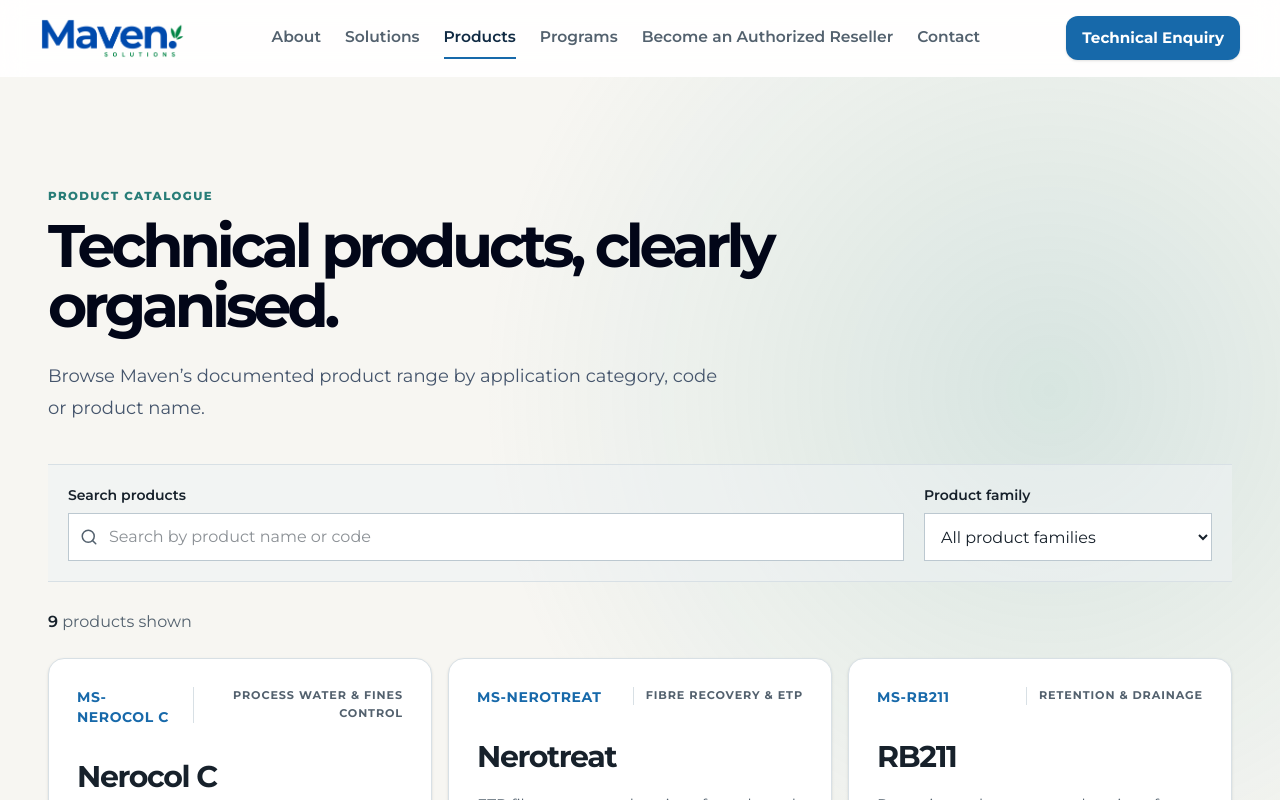
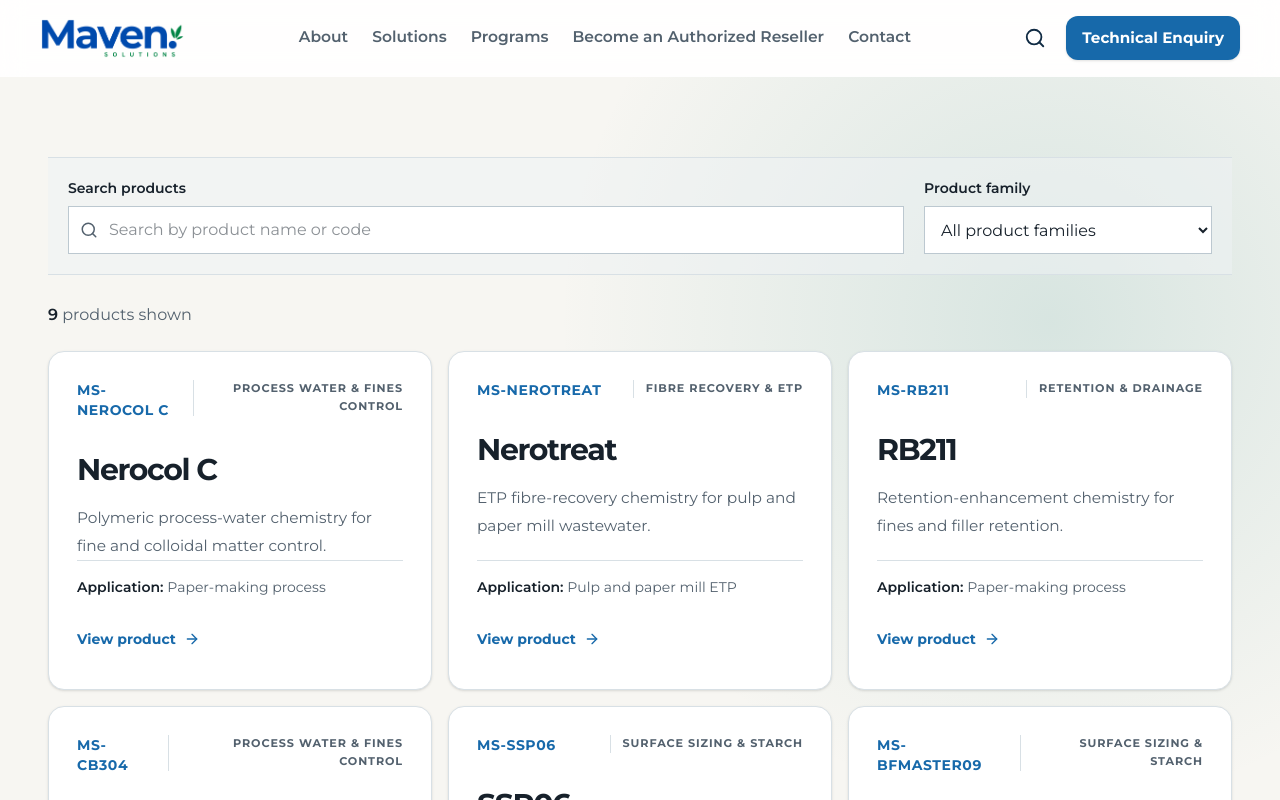
Before and after one commit to Rohan-Gautam/maven-solutions, a Next.js app: page /products in a window 1280 px wide. Shown: the top 800 px of the page. Built offline with nearby package versions, Linux system fonts and the light colour scheme.

Commit message:
updates-2 changed product page navigation

```diff
--- a/src/app/products/page.tsx
+++ b/src/app/products/page.tsx
@@ -1,7 +1,12 @@
-import { Metadata } from "next";
-import { Container } from "@/components/Container";
-import { ProductCatalog } from "@/components/ProductCatalog";
-import { products, productCategories } from "@/data/products";
-import { pageMetadata } from "@/lib/seo";
+import {Metadata} from "next";
+import {Container} from "@/components/Container";
+import {ProductCatalog} from "@/components/ProductCatalog";
+import {products, productCategories} from "@/data/products";
+import {pageMetadata} from "@/lib/seo";
+
 export const metadata: Metadata = pageMetadata("Paper Industry Chemicals", "Browse Maven Solutions process chemicals for retention, drainage, fibre recovery, process water, surface sizing and starch applications.", "/products");
-export default function Products() { return <section className="py-20 sm:py-28"><Container><p className="eyebrow">Product catalogue</p><h1 className="mt-3 max-w-3xl text-5xl font-bold tracking-[-.07em] text-slate-950 sm:text-6xl">Technical products, clearly organised.</h1><p className="mt-6 max-w-2xl text-lg leading-8 text-slate-600">Browse Maven’s documented product range by application category, code or product name.</p><ProductCatalog products={products} categories={productCategories} /></Container></section>; }
+export default function Products() {
+    return <section className="py-20 sm:py-10"><Container><ProductCatalog products={products}
+                                                                                        categories={productCategories}/></Container>
+    </section>;
+}
--- a/src/components/Header.tsx
+++ b/src/components/Header.tsx
@@ -1,7 +1,7 @@
 "use client";
 
 import Link from "next/link";
-import { Menu, X } from "lucide-react";
+import { Menu, X, Search } from "lucide-react";
 import { useEffect, useState } from "react";
 import { usePathname } from "next/navigation";
 import { navigation } from "@/data/company";
@@ -53,9 +53,14 @@ export function Header() {
             );
           })}
         </nav>
-        <Link href="/contact" className="hidden min-h-11 items-center rounded-md bg-[#1769aa] px-4 text-[.95rem] font-bold text-white shadow-sm transition duration-200 hover:-translate-y-px hover:bg-[#102a43] hover:shadow-md active:translate-y-0 active:scale-[.98] xl:inline-flex">
-          Technical Enquiry
-        </Link>
+        <div className="hidden items-center gap-5 xl:flex">
+          <Link href="/products" aria-label="Search Products" className={`transition duration-200 active:scale-[.96] ${isTransparent ? "text-white hover:text-white/80" : "text-[#102a43] hover:text-[#1769aa]"}`}>
+            <Search size={22} />
+          </Link>
+          <Link href="/contact" className="inline-flex min-h-11 items-center rounded-md bg-[#1769aa] px-4 text-[.95rem] font-bold text-white shadow-sm transition duration-200 hover:-translate-y-px hover:bg-[#102a43] hover:shadow-md active:translate-y-0 active:scale-[.98]">
+            Technical Enquiry
+          </Link>
+        </div>
         <button type="button" className={`grid h-11 w-11 place-items-center rounded-md transition duration-200 active:scale-[.96] xl:hidden ${isTransparent ? "text-white hover:bg-white/10" : "text-[#17212b] hover:bg-[#eef3f5]"}`} aria-label={open ? "Close menu" : "Open menu"} aria-expanded={open} onClick={() => setOpen(!open)}>
           {open ? <X /> : <Menu />}
         </button>
@@ -71,9 +76,14 @@ export function Header() {
                 </Link>
               );
             })}
-            <Link href="/contact" className="mt-3 inline-flex min-h-11 items-center justify-center rounded-md bg-[#1769aa] px-4 font-bold text-white transition active:scale-[.98]" onClick={() => setOpen(false)}>
-              Technical Enquiry
-            </Link>
+            <div className="mt-3 flex gap-2">
+              <Link href="/products" className="inline-flex min-h-11 w-11 items-center justify-center rounded-md border border-[#d8e0e5] bg-white text-[#17212b] transition active:scale-[.98]" aria-label="Search Products" onClick={() => setOpen(false)}>
+                <Search size={20} />
+              </Link>
+              <Link href="/contact" className="inline-flex min-h-11 flex-1 items-center justify-center rounded-md bg-[#1769aa] px-4 font-bold text-white transition active:scale-[.98]" onClick={() => setOpen(false)}>
+                Technical Enquiry
+              </Link>
+            </div>
           </div>
         </nav>
       )}
--- a/src/data/company.ts
+++ b/src/data/company.ts
@@ -11,7 +11,6 @@ export const company = {
 export const navigation = [
   { href: "/about", label: "About" },
   { href: "/solutions", label: "Solutions" },
-  { href: "/products", label: "Products" },
   { href: "/programs", label: "Programs" },
   { href: "/become-a-reseller", label: "Become an Authorized Reseller" },
   { href: "/contact", label: "Contact" },
```
